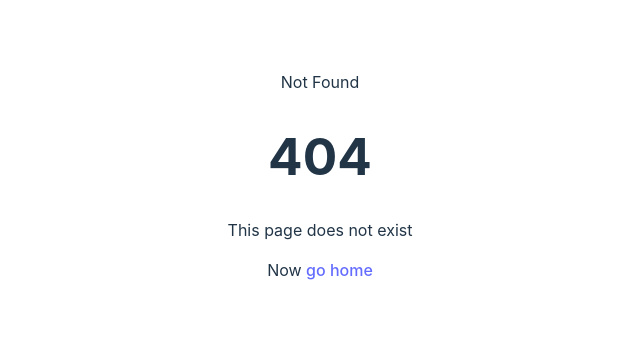
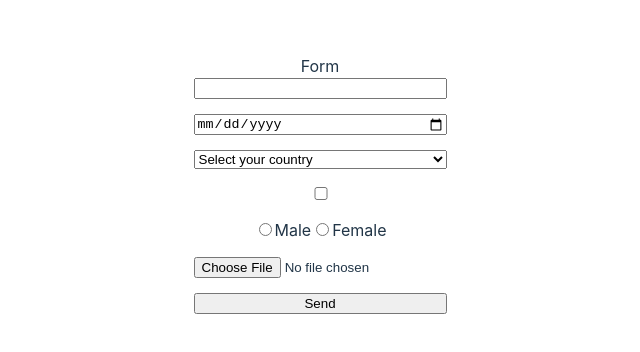
Before and after one commit to cascadetile/rs-school-react-course, a React (Vite) app: page /form in a window 1280 px wide. Before the commit this address had no page. Shown: the part 216-568 px from the top of the page, without its empty margins (320-960 px from the left). Built offline with nearby package versions, Linux system fonts and the light colour scheme.

Commit message:
feat: add Form page

```diff
--- a/src/App.tsx
+++ b/src/App.tsx
@@ -4,6 +4,7 @@ import { AboutUs } from './pages/AboutUs';
 import './App.css';
 import { Home } from './pages/Home';
 import { PageNotFound } from './pages/PageNotFound';
+import { Form } from './pages/Form';
 
 function App() {
   return (
@@ -12,6 +13,7 @@ function App() {
         <Routes>
           <Route path="/" element={<Home />} />
           <Route path="/about-us" element={<AboutUs />} />
+          <Route path="/form" element={<Form />} />
           <Route path="*" element={<PageNotFound />} />
         </Routes>
       </BrowserRouter>
--- /dev/null
+++ b/src/pages/Form/index.tsx
@@ -0,0 +1,177 @@
+import React from 'react';
+import './style.css';
+
+interface IState {
+  cards: Card[]
+  errorName: string
+  errorDate: string
+  errorSelect: string
+  errorCheckbox: string
+  errorGender: string
+  errorFile: string
+}
+
+interface Card {
+  name: string
+  date: string
+  country: string
+  agree: boolean
+  gender: string
+  file: string
+}
+
+export class Form extends React.Component<{}, IState> {
+  name: React.RefObject<HTMLInputElement>;
+  date: React.RefObject<HTMLInputElement>;
+  select: React.RefObject<HTMLSelectElement>;
+  checkbox: React.RefObject<HTMLInputElement>;
+  male: React.RefObject<HTMLInputElement>;
+  female: React.RefObject<HTMLInputElement>;
+  file: React.RefObject<HTMLInputElement>;
+  constructor(props: {}) {
+    super(props);
+    this.name = React.createRef();
+    this.date = React.createRef();
+    this.select = React.createRef();
+    this.checkbox = React.createRef();
+    this.male = React.createRef();
+    this.female = React.createRef();
+    this.file = React.createRef();
+    this.handleSubmit = this.handleSubmit.bind(this);
+    this.state = {
+      cards: [],
+      errorName: '',
+      errorDate: '',
+      errorSelect: '',
+      errorCheckbox: '',
+      errorGender: '',
+      errorFile: '',
+    }
+  }
+
+  handleSubmit(event: React.FormEvent<HTMLFormElement>) {
+    event.preventDefault();
+    const newState = {
+      ...this.state,
+      errorName: '',
+      errorDate: '',
+      errorSelect: '',
+      errorCheckbox: '',
+      errorGender: '',
+      errorFile: '',
+    };
+    let valid = true;
+    if (this.name.current) {
+      if (!this.name.current.value) {
+        newState.errorName = 'Name should not be empty';
+        valid = false;
+      } else if (/^[a-z]/.test(this.name.current.value)) {
+        newState.errorName = 'Name should start from uppercase';
+        valid = false;
+      }
+    }
+    if (this.date.current) {
+      if (!this.date.current.value) {
+        newState.errorDate = 'Date should not be empty';
+        valid = false;
+      }
+    }
+    if (this.select.current) {
+      if (this.select.current.value === 'default') {
+        newState.errorSelect = 'You did not select your country';
+        valid = false;
+      }
+    }
+    if (this.checkbox.current) {
+      if (!this.checkbox.current.checked) {
+        newState.errorCheckbox = 'You must accept the agreement';
+        valid = false;
+      }
+    }
+    if (this.male.current && this.female.current) {
+      if (!this.male.current.checked && !this.female.current.checked) {
+        newState.errorGender = 'You must choose your gender';
+        valid = false;
+      }
+    }
+    if (this.file.current) {
+      if (!this.file.current.files?.length) {
+        newState.errorFile = 'You must select a file';
+        valid = false;
+      }
+    }
+    if (valid) {
+      newState.cards = [
+        ...newState.cards,
+        {
+          name: this.name.current!.value,
+          date: this.date.current!.value,
+          country: this.select.current!.value,
+          agree: this.checkbox.current!.checked,
+          gender: this.male.current!.checked ? 'Male' : 'Female',
+          file: this.file.current!.files![0].name
+        }
+      ];
+      this.name.current!.value = '';
+      this.date.current!.value = '';
+      this.select.current!.value = 'default';
+      this.checkbox.current!.checked = false;
+      this.male.current!.checked = false;
+      this.female.current!.checked = false;
+      this.file.current!.value = '';
+      console.log(newState.cards);
+    }
+    this.setState(newState);
+  }
+
+  render(): React.ReactNode {
+    return (
+      <div>
+        <div>Form</div>
+        <form onSubmit={this.handleSubmit} className="form">
+          <input ref={this.name} type="text" />
+          {
+            this.state.errorName && <p>{this.state.errorName}</p>
+          }
+          <input ref={this.date} type="date" />
+          {
+            this.state.errorDate && <p>{this.state.errorDate}</p>
+          }
+          <select ref={this.select} defaultValue="default">
+            <option disabled value="default">Select your country</option>
+            <option value="BY">BY</option>
+            <option value="RU">RU</option>
+            <option value="KZ">KZ</option>
+          </select>
+          {
+            this.state.errorSelect && <p>{this.state.errorSelect}</p>
+          }
+          <input ref={this.checkbox} type="checkbox" />
+          {
+            this.state.errorCheckbox && <p>{this.state.errorCheckbox}</p>
+          }
+          <div>
+            <label>
+              <input ref={this.male} name="sex" type="radio" value="Male" />
+              Male
+            </label>
+            <label>
+              <input ref={this.female} name="sex" type="radio" value="Female" />
+              Female
+            </label>
+          </div>
+          {
+            this.state.errorGender && <p>{this.state.errorGender}</p>
+          }
+          <input ref={this.file} type="file" />
+          {
+            this.state.errorFile && <p>{this.state.errorFile}</p>
+          }
+          <input type="submit" value="Send" />
+        </form>
+      </div>
+    );
+  }
+}
+
+export default Form;
--- /dev/null
+++ b/src/pages/Form/style.css
@@ -0,0 +1,5 @@
+.form {
+  display: flex;
+  flex-direction: column;
+  row-gap: 15px;
+}
```
